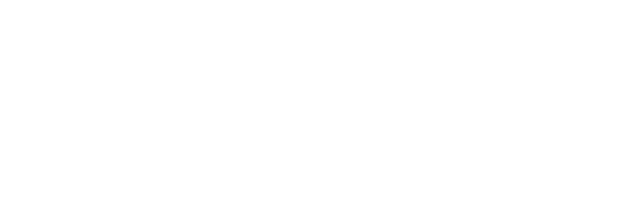
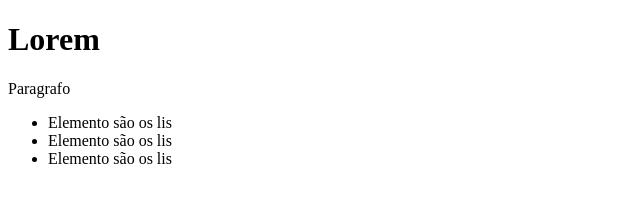
Before and after one commit to mcnvrodrigues/html5, a plain HTML site: page index.html in a window 1280 px wide. Shown: the whole page, without its empty margins (0-640 px from the left). Drawn offline with Linux system fonts and the light colour scheme.

Commit message:
new elements added

```diff
--- a/index.html
+++ b/index.html
@@ -1,9 +1,17 @@
+<!DOCTYPE html>
 <html>
     <head>
-
+        <title>Curso de HTML5 e CSS</title>
     </head>
 
     <body>
+        <h1>Lorem</h1>
+        <p>Paragrafo</p>
+        <ul>
+            <li>Elemento são os lis</li>
+            <li>Elemento são os lis</li>
+            <li>Elemento são os lis</li>
+        </ul>
 
     </body>
 </html>
```
